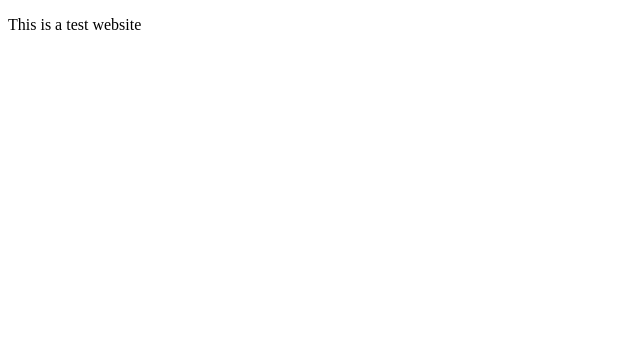
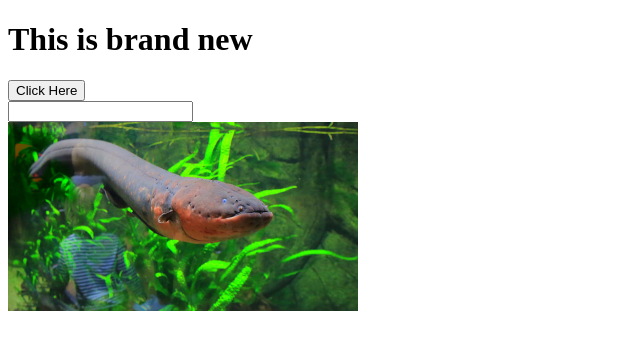
Before and after one commit to Brian-09/Open_Graph, a plain HTML site: page code-alongs/Notes/html_basics/about.html in a window 1280 px wide. Shown: the whole page, without its empty margins (0-640 px from the left). Drawn offline with Linux system fonts and the light colour scheme.

Commit message:
manipulated html with javascript

```diff
--- a/code-alongs/Notes/html_basics/about.html
+++ b/code-alongs/Notes/html_basics/about.html
@@ -14,6 +14,28 @@
     <link rel="shortcut icon" href="./favicon.ico" type="image/x-icon">
 </head>
 <body>
-    <p>This is a test website</p>
+    <h1 id="Title">This is a test website</h1>
+    <button onclick="changeName('Brian')">Click Here</button>
+    <form action="">
+        <input type="text" name="description" id="Descrip">
+    </form>
+    <img id="eel" onclick="swutch()" src="./images/360_F_343279484_g75KaKCZtj8bGEYGbOUM3ybYc6t1WB12.jpg" width="350px">
 </body>
+<script>
+    let storage = document.getElementById('Title').innerHTML
+    console.log(storage)
+    document.getElementById('Title').textContent = "This is brand new"
+
+    function changeName(name) {
+        document.getElementById('Title').textContent = name
+        document.getElementById('Title').style.color = "purple"
+        document.getElementById('Title').style.fontSize = "100px"
+        document.getElementById('Title').style.textDecoration = "underline"
+    }
+
+    function swutch() {
+        let image = document.getElementById('eel')
+        image.src = "./images/skateboard.webp"
+    }
+</script>
 </html>
```
